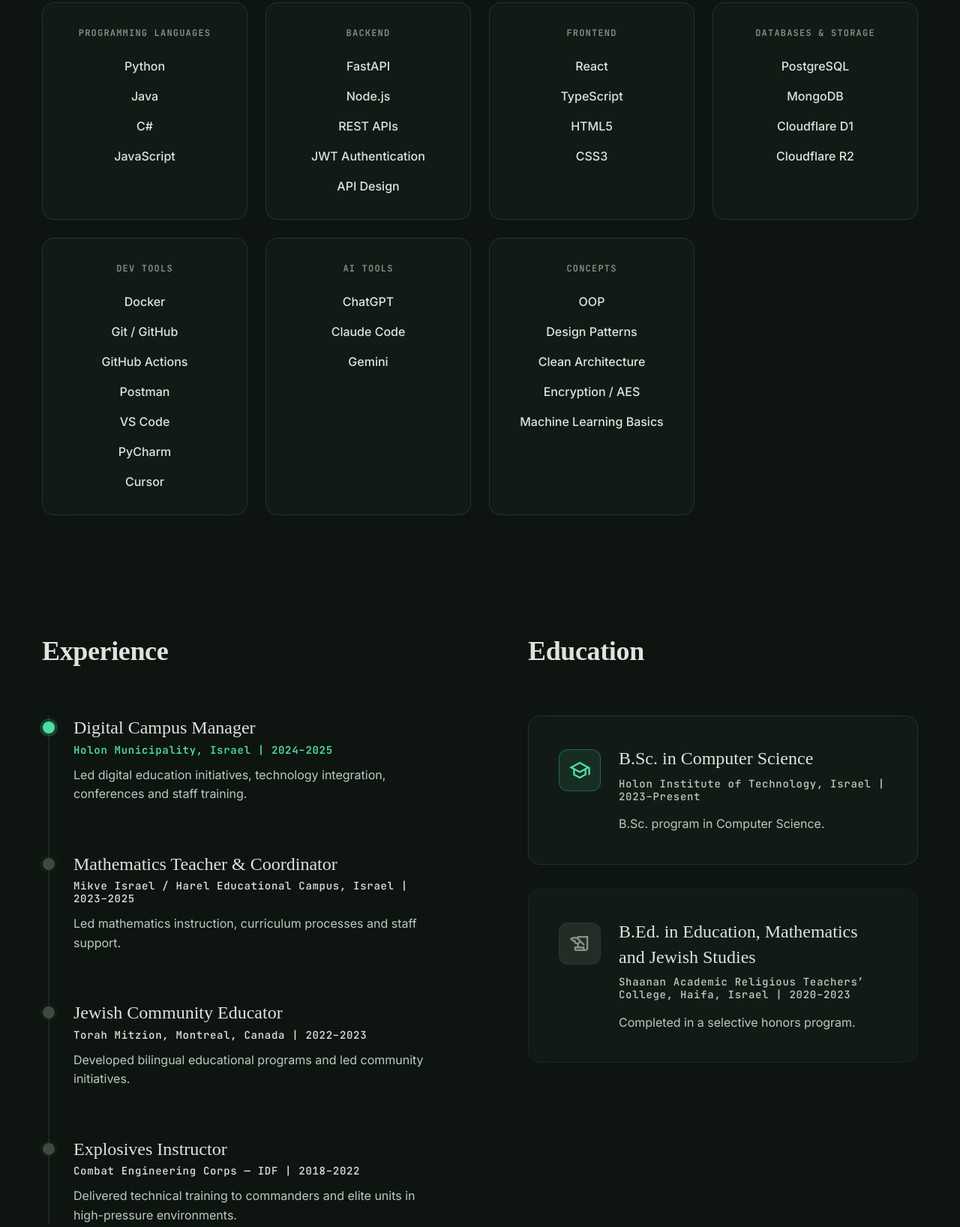
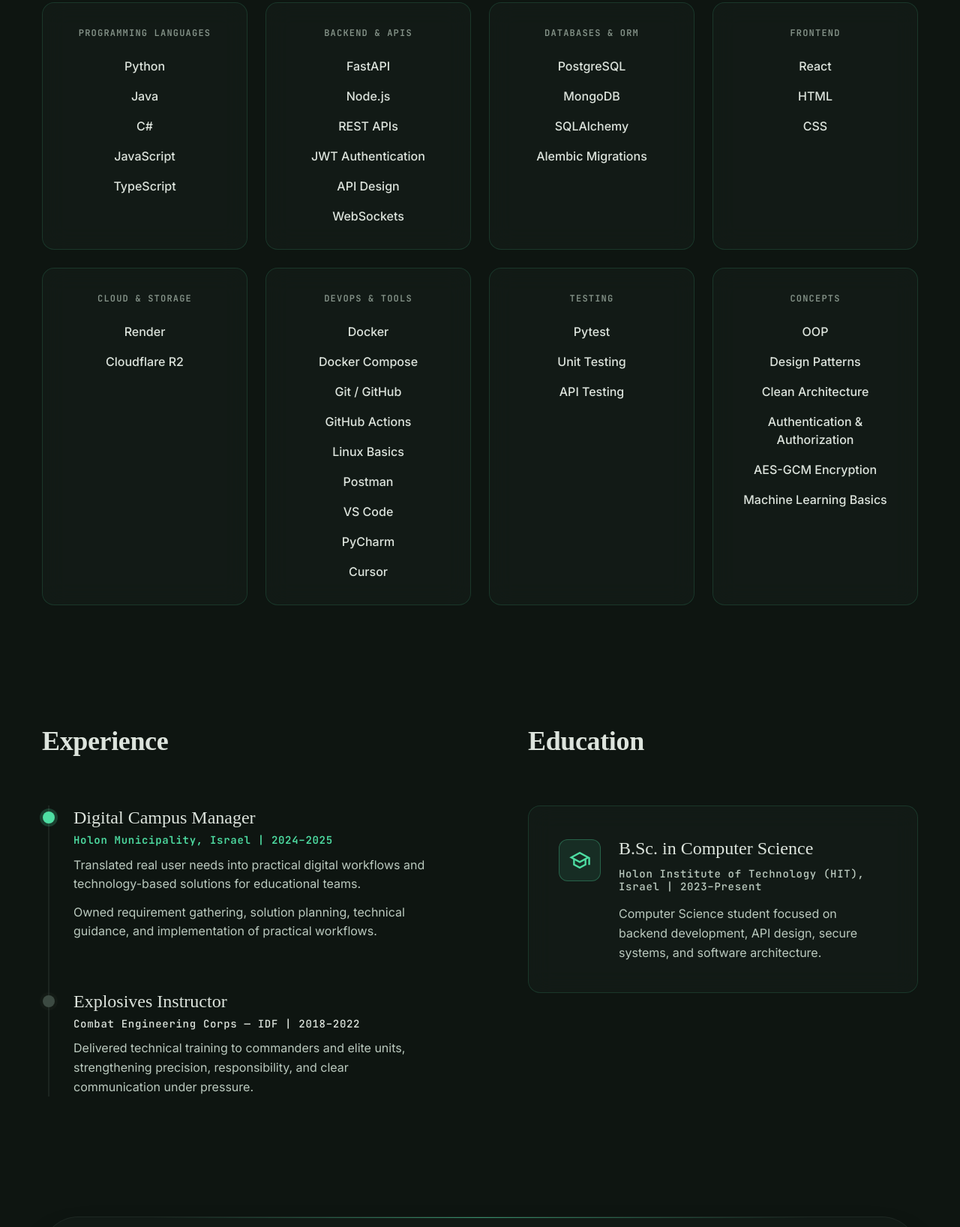
Before and after one commit to ZoharTalAb/zohar-portfolio, a plain HTML site: page index.html in a window 1280 px wide. Shown: the part 3308-4944 px from the top of the page at 75% size. Drawn offline with nearby package versions, Linux system fonts and the light colour scheme.

Commit message:
Update portfolio skills experience and education

```diff
--- a/index.html
+++ b/index.html
@@ -434,42 +434,52 @@
 <li>Java</li>
 <li>C#</li>
 <li>JavaScript</li>
+<li>TypeScript</li>
 </ul>
 </div>
 <div class="glass p-8 rounded-2xl glow-border text-center flex flex-col">
-<span class="font-label-md text-label-md block text-outline mb-6 uppercase tracking-widest text-xs font-semibold">Backend</span>
+<span class="font-label-md text-label-md block text-outline mb-6 uppercase tracking-widest text-xs font-semibold">Backend &amp; APIs</span>
 <ul class="space-y-4 font-body-md text-on-surface font-medium flex-1">
 <li>FastAPI</li>
 <li>Node.js</li>
 <li>REST APIs</li>
 <li>JWT Authentication</li>
 <li>API Design</li>
+<li>WebSockets</li>
+</ul>
+</div>
+<div class="glass p-8 rounded-2xl glow-border text-center flex flex-col">
+<span class="font-label-md text-label-md block text-outline mb-6 uppercase tracking-widest text-xs font-semibold">Databases &amp; ORM</span>
+<ul class="space-y-4 font-body-md text-on-surface font-medium flex-1">
+<li>PostgreSQL</li>
+<li>MongoDB</li>
+<li>SQLAlchemy</li>
+<li>Alembic Migrations</li>
 </ul>
 </div>
 <div class="glass p-8 rounded-2xl glow-border text-center flex flex-col">
 <span class="font-label-md text-label-md block text-outline mb-6 uppercase tracking-widest text-xs font-semibold">Frontend</span>
 <ul class="space-y-4 font-body-md text-on-surface font-medium flex-1">
 <li>React</li>
-<li>TypeScript</li>
-<li>HTML5</li>
-<li>CSS3</li>
+<li>HTML</li>
+<li>CSS</li>
 </ul>
 </div>
 <div class="glass p-8 rounded-2xl glow-border text-center flex flex-col">
-<span class="font-label-md text-label-md block text-outline mb-6 uppercase tracking-widest text-xs font-semibold">Databases &amp; Storage</span>
+<span class="font-label-md text-label-md block text-outline mb-6 uppercase tracking-widest text-xs font-semibold">Cloud &amp; Storage</span>
 <ul class="space-y-4 font-body-md text-on-surface font-medium flex-1">
-<li>PostgreSQL</li>
-<li>MongoDB</li>
-<li>Cloudflare D1</li>
+<li>Render</li>
 <li>Cloudflare R2</li>
 </ul>
 </div>
 <div class="glass p-8 rounded-2xl glow-border text-center flex flex-col">
-<span class="font-label-md text-label-md block text-outline mb-6 uppercase tracking-widest text-xs font-semibold">Dev Tools</span>
+<span class="font-label-md text-label-md block text-outline mb-6 uppercase tracking-widest text-xs font-semibold">DevOps &amp; Tools</span>
 <ul class="space-y-4 font-body-md text-on-surface font-medium flex-1">
 <li>Docker</li>
+<li>Docker Compose</li>
 <li>Git / GitHub</li>
 <li>GitHub Actions</li>
+<li>Linux Basics</li>
 <li>Postman</li>
 <li>VS Code</li>
 <li>PyCharm</li>
@@ -477,11 +487,11 @@
 </ul>
 </div>
 <div class="glass p-8 rounded-2xl glow-border text-center flex flex-col">
-<span class="font-label-md text-label-md block text-outline mb-6 uppercase tracking-widest text-xs font-semibold">AI Tools</span>
+<span class="font-label-md text-label-md block text-outline mb-6 uppercase tracking-widest text-xs font-semibold">Testing</span>
 <ul class="space-y-4 font-body-md text-on-surface font-medium flex-1">
-<li>ChatGPT</li>
-<li>Claude Code</li>
-<li>Gemini</li>
+<li>Pytest</li>
+<li>Unit Testing</li>
+<li>API Testing</li>
 </ul>
 </div>
 <div class="glass p-8 rounded-2xl glow-border text-center flex flex-col">
@@ -490,7 +500,8 @@
 <li>OOP</li>
 <li>Design Patterns</li>
 <li>Clean Architecture</li>
-<li>Encryption / AES</li>
+<li>Authentication &amp; Authorization</li>
+<li>AES-GCM Encryption</li>
 <li>Machine Learning Basics</li>
 </ul>
 </div>
@@ -505,25 +516,14 @@
 <span class="absolute -left-[41px] top-2 w-4 h-4 rounded-full bg-primary ring-4 ring-primary/20"></span>
 <h4 class="font-headline-lg text-headline-md mb-1">Digital Campus Manager</h4>
 <p class="text-primary font-label-md text-label-md mb-3 font-semibold">Holon Municipality, Israel | 2024–2025</p>
-<p class="text-on-surface-variant text-body-md">Led digital education initiatives, technology integration, conferences and staff training.</p>
-</div>
-<div class="relative">
-<span class="absolute -left-[41px] top-2 w-4 h-4 rounded-full bg-outline-variant ring-4 ring-outline-variant/10"></span>
-<h4 class="font-headline-lg text-headline-md mb-1">Mathematics Teacher &amp; Coordinator</h4>
-<p class="text-on-surface font-label-md text-label-md mb-3">Mikve Israel / Harel Educational Campus, Israel | 2023–2025</p>
-<p class="text-on-surface-variant text-body-md">Led mathematics instruction, curriculum processes and staff support.</p>
-</div>
-<div class="relative">
-<span class="absolute -left-[41px] top-2 w-4 h-4 rounded-full bg-outline-variant ring-4 ring-outline-variant/10"></span>
-<h4 class="font-headline-lg text-headline-md mb-1">Jewish Community Educator</h4>
-<p class="text-on-surface font-label-md text-label-md mb-3">Torah Mitzion, Montreal, Canada | 2022–2023</p>
-<p class="text-on-surface-variant text-body-md">Developed bilingual educational programs and led community initiatives.</p>
+<p class="text-on-surface-variant text-body-md">Translated real user needs into practical digital workflows and technology-based solutions for educational teams.</p>
+<p class="text-on-surface-variant text-body-md mt-3">Owned requirement gathering, solution planning, technical guidance, and implementation of practical workflows.</p>
 </div>
 <div class="relative">
 <span class="absolute -left-[41px] top-2 w-4 h-4 rounded-full bg-outline-variant ring-4 ring-outline-variant/10"></span>
 <h4 class="font-headline-lg text-headline-md mb-1">Explosives Instructor</h4>
 <p class="text-on-surface font-label-md text-label-md mb-3">Combat Engineering Corps — IDF | 2018–2022</p>
-<p class="text-on-surface-variant text-body-md">Delivered technical training to commanders and elite units in high-pressure environments.</p>
+<p class="text-on-surface-variant text-body-md">Delivered technical training to commanders and elite units, strengthening precision, responsibility, and clear communication under pressure.</p>
 </div>
 </div>
 </div>
@@ -537,20 +537,8 @@
 </div>
 <div>
 <h4 class="font-headline-lg text-headline-md mb-2">B.Sc. in Computer Science</h4>
-<p class="text-on-surface-variant font-label-md text-label-md font-medium">Holon Institute of Technology, Israel | 2023–Present</p>
-<p class="text-on-surface-variant text-body-md mt-4">B.Sc. program in Computer Science.</p>
-</div>
-</div>
-</div>
-<div class="glass p-10 rounded-2xl glow-border border-outline-variant/20 hover:border-outline-variant/40">
-<div class="flex items-start gap-6">
-<div class="w-14 h-14 bg-surface-container-high rounded-xl flex items-center justify-center border border-outline-variant/30 shrink-0 mt-1">
-<span class="material-symbols-outlined text-outline text-3xl">history_edu</span>
-</div>
-<div>
-<h4 class="font-headline-lg text-headline-md mb-2">B.Ed. in Education, Mathematics and Jewish Studies</h4>
-<p class="text-on-surface-variant font-label-md text-label-md font-medium">Shaanan Academic Religious Teachers’ College, Haifa, Israel | 2020–2023</p>
-<p class="text-on-surface-variant text-body-md mt-4">Completed in a selective honors program.</p>
+<p class="text-on-surface-variant font-label-md text-label-md font-medium">Holon Institute of Technology (HIT), Israel | 2023–Present</p>
+<p class="text-on-surface-variant text-body-md mt-4">Computer Science student focused on backend development, API design, secure systems, and software architecture.</p>
 </div>
 </div>
 </div>
```
Also changed, not shown: 1 other file.
